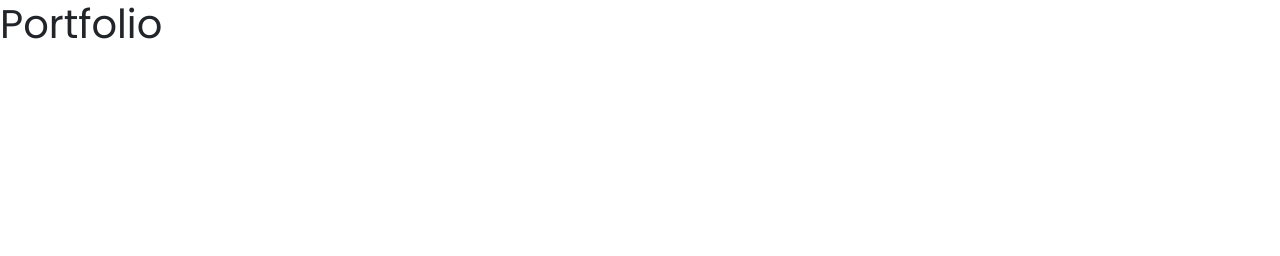
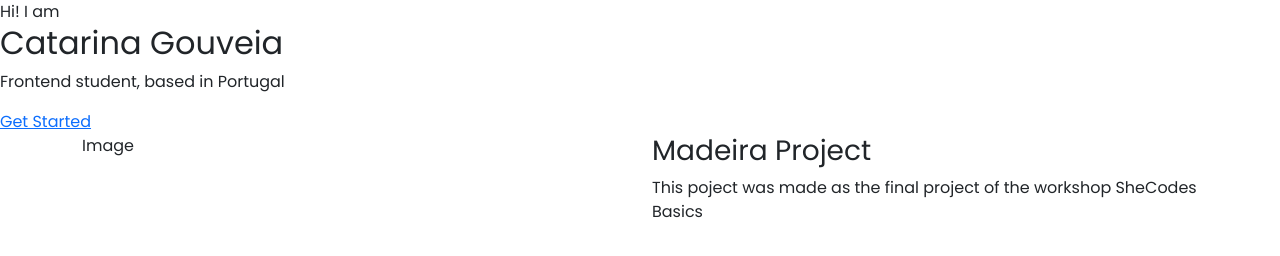
Before and after one commit to Tauina/portfolio-project, a plain HTML site: page index.html in a window 1280 px wide. Drawn offline with nearby package versions, Linux system fonts and the light colour scheme.

Commit message:
Homepage front-cover html added

```diff
--- a/index.html
+++ b/index.html
@@ -24,6 +24,22 @@
     <title>Catarina Gouveia Portfolio</title>
   </head>
   <body>
-    <h1>Portfolio</h1>
+    <div class="front-cover">
+      <div>Hi! I am</div>
+      <h2>Catarina Gouveia</h2>
+      <p>Frontend student, based in Portugal</p>
+      <a href="#">Get Started</a>
+    </div>
+    <div class="container">
+      <div class="row">
+        <div class="col-6 sd">
+          Image
+        </div>
+        <div class="col-6 sd">
+          <h3>Madeira Project</h3>
+          <p>This poject was made as the final project of the workshop SheCodes Basics </p>
+        </div>
+      </div>
+    </div>
   </body>
 </html>
```
